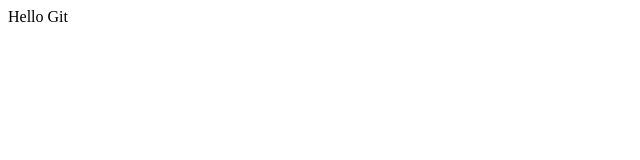
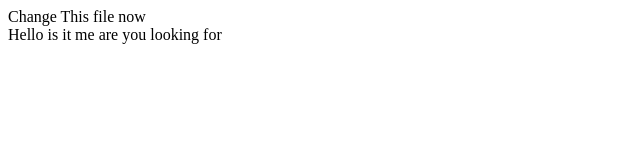
Before and after one commit to pandaduc/git-practice, a website: page index.html in a window 1280 px wide. Shown: the whole page, without its empty margins (0-640 px from the left). Drawn offline with Linux system fonts and the light colour scheme.

Commit message:
COmmit some changes for master

```diff
--- a/index.html
+++ b/index.html
@@ -5,7 +5,11 @@
 </head>
 <body>
     <div>
-        Hello Git
+        Change This file now
+    </div>
+
+    <div>
+        Hello is it me are you looking for
     </div>
 </body>
 </html>
```
Also changed, not shown: README.md.
